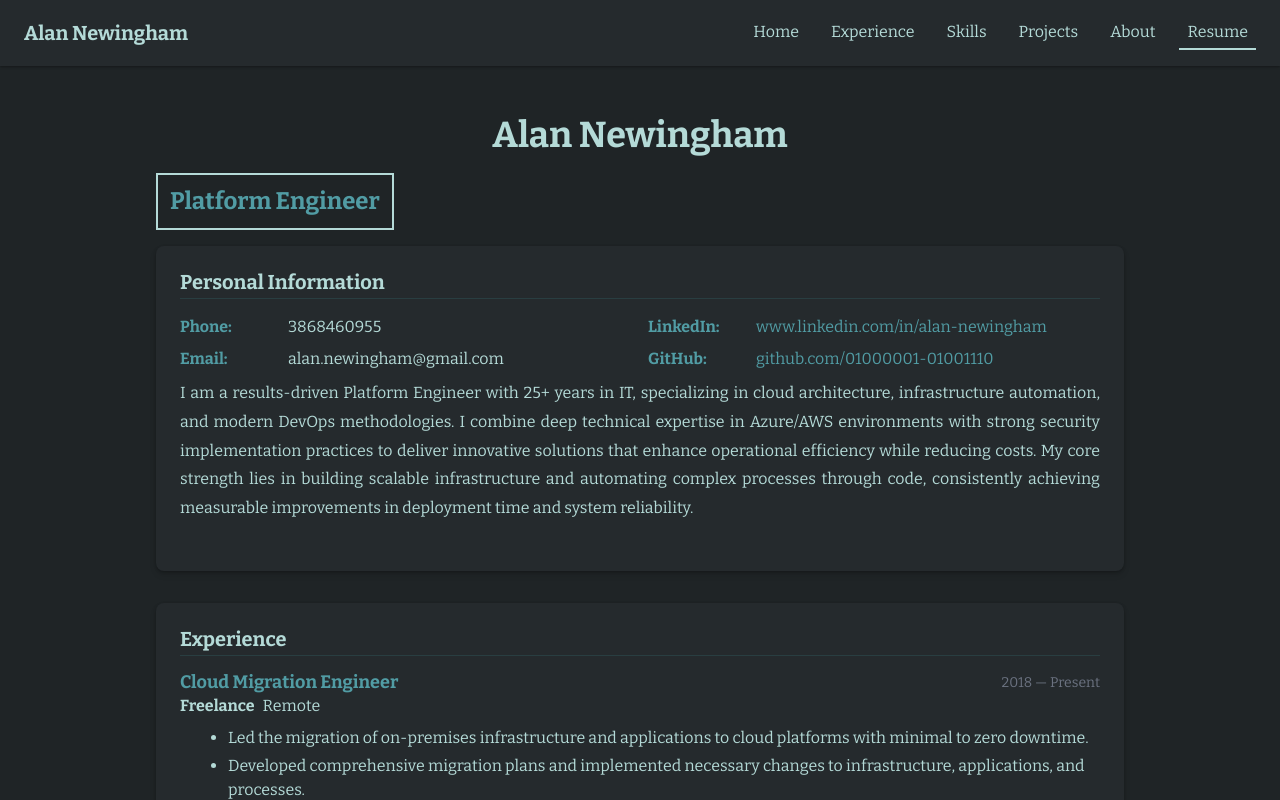
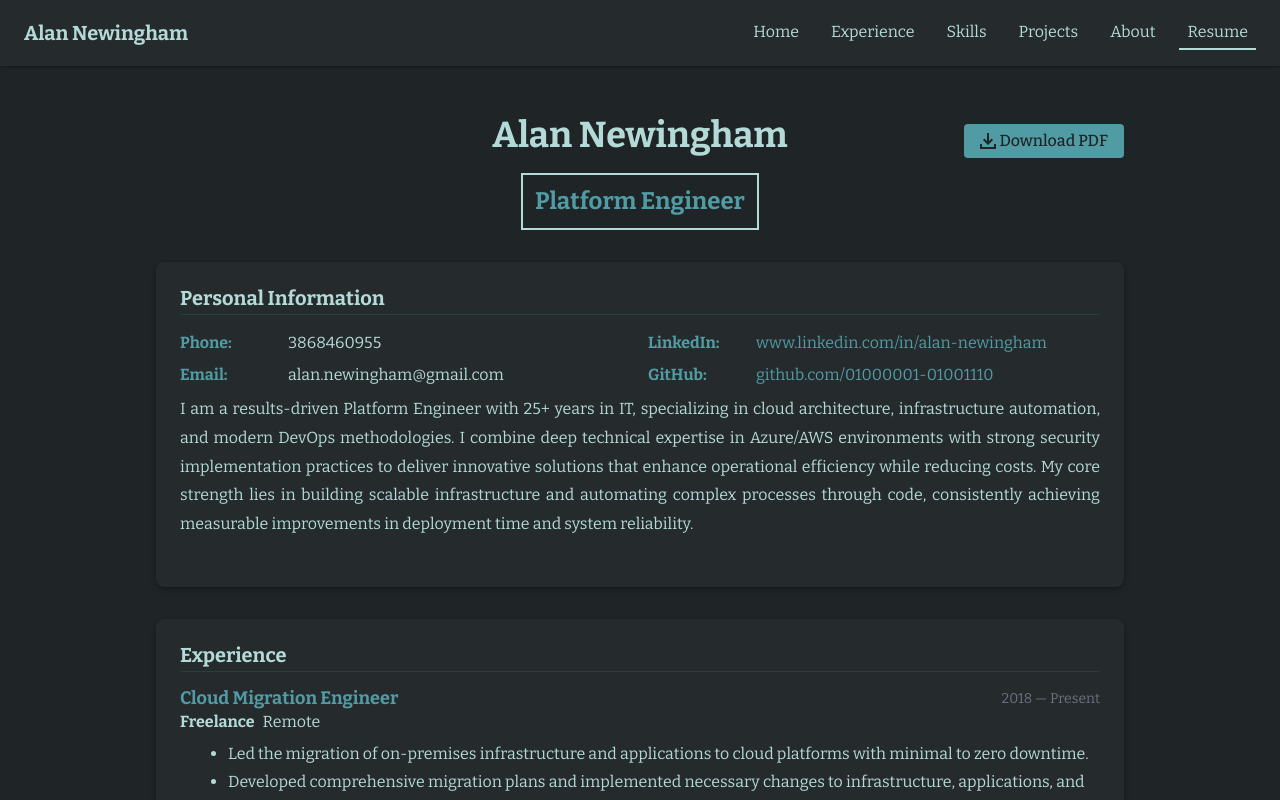
Before and after one commit to 01000001-01001110/alan.newingham, a React (Create React App) app: page /#/resume in a window 1280 px wide. Shown: the top 800 px of the page. Built offline with nearby package versions, Linux system fonts and the light colour scheme.

Commit message:
Add PDF download functionality to Resume page

```diff
--- a/src/pages/Resume.tsx
+++ b/src/pages/Resume.tsx
@@ -1,8 +1,9 @@
-import React from 'react';
+import React, { useRef } from 'react';
 import styled from 'styled-components';
 import { motion } from 'framer-motion';
 import skills from '../data/skills';
 import jobs from '../data/jobs';
+import html2pdf from 'html2pdf.js';
 
 const ResumeContainer = styled.div`
   max-width: 1000px;
@@ -10,11 +11,44 @@ const ResumeContainer = styled.div`
   padding: ${props => props.theme.space.lg} ${props => props.theme.space.md};
 `;
 
+const HeaderContainer = styled.div`
+  display: flex;
+  flex-direction: column;
+  align-items: center;
+  margin-bottom: ${props => props.theme.space.md};
+  position: relative;
+`;
+
 const Title = styled.h1`
   font-size: ${props => props.theme.fontSizes['4xl']};
   color: ${props => props.theme.colors.lightestBlue};
   margin-bottom: ${props => props.theme.space.md};
   text-align: center;
+`;
+
+const DownloadButton = styled.button`
+  position: absolute;
+  right: 0;
+  top: 10px;
+  background-color: ${props => props.theme.colors.lightBlue};
+  color: ${props => props.theme.colors.dark};
+  border: none;
+  border-radius: ${props => props.theme.radii.md};
+  padding: ${props => `${props.theme.space.sm} ${props.theme.space.md}`};
+  font-weight: ${props => props.theme.fontWeights.medium};
+  cursor: pointer;
+  transition: all ${props => props.theme.transitions.fast};
+  display: flex;
+  align-items: center;
+  gap: ${props => props.theme.space.xs};
+
+  &:hover {
+    background-color: ${props => props.theme.colors.accentLight};
+  }
+
+  @media print {
+    display: none;
+  }
 `;
 
 const Subtitle = styled.h2`
@@ -162,10 +196,38 @@ const Resume: React.FC = () => {
     visible: { opacity: 1, y: 0 }
   };
 
+  const resumeRef = useRef<HTMLDivElement>(null);
+
+  const handleDownloadPDF = () => {
+    if (!resumeRef.current) return;
+
+    const element = resumeRef.current;
+
+    // Set up options for PDF generation
+    const options = {
+      margin: [10, 10, 10, 10],
+      filename: 'Alan_Newingham_Resume.pdf',
+      image: { type: 'jpeg', quality: 0.98 },
+      html2canvas: { scale: 2, useCORS: true },
+      jsPDF: { unit: 'mm', format: 'a4', orientation: 'portrait' }
+    };
+
+    // Generate PDF
+    html2pdf().set(options).from(element).save();
+  };
+
   return (
-    <ResumeContainer>
-      <Title>Alan Newingham</Title>
-      <Subtitle>Platform Engineer</Subtitle>
+    <ResumeContainer ref={resumeRef}>
+      <HeaderContainer>
+        <Title>Alan Newingham</Title>
+        <Subtitle>Platform Engineer</Subtitle>
+        <DownloadButton onClick={handleDownloadPDF}>
+          <svg width="16" height="16" viewBox="0 0 16 16" fill="none" xmlns="http://www.w3.org/2000/svg">
+            <path d="M8 12L3 7L4.4 5.55L7 8.15V0H9V8.15L11.6 5.55L13 7L8 12ZM0 16V11H2V14H14V11H16V16H0Z" fill="currentColor"/>
+          </svg>
+          Download PDF
+        </DownloadButton>
+      </HeaderContainer>
 
       <motion.div
         variants={containerVariants}
--- /dev/null
+++ b/src/types/html2pdf.d.ts
@@ -0,0 +1,4 @@
+declare module 'html2pdf.js' {
+  const html2pdf: any;
+  export default html2pdf;
+}
```
Also changed, not shown: 1 other file (tests, documents, lock files or other folders).
